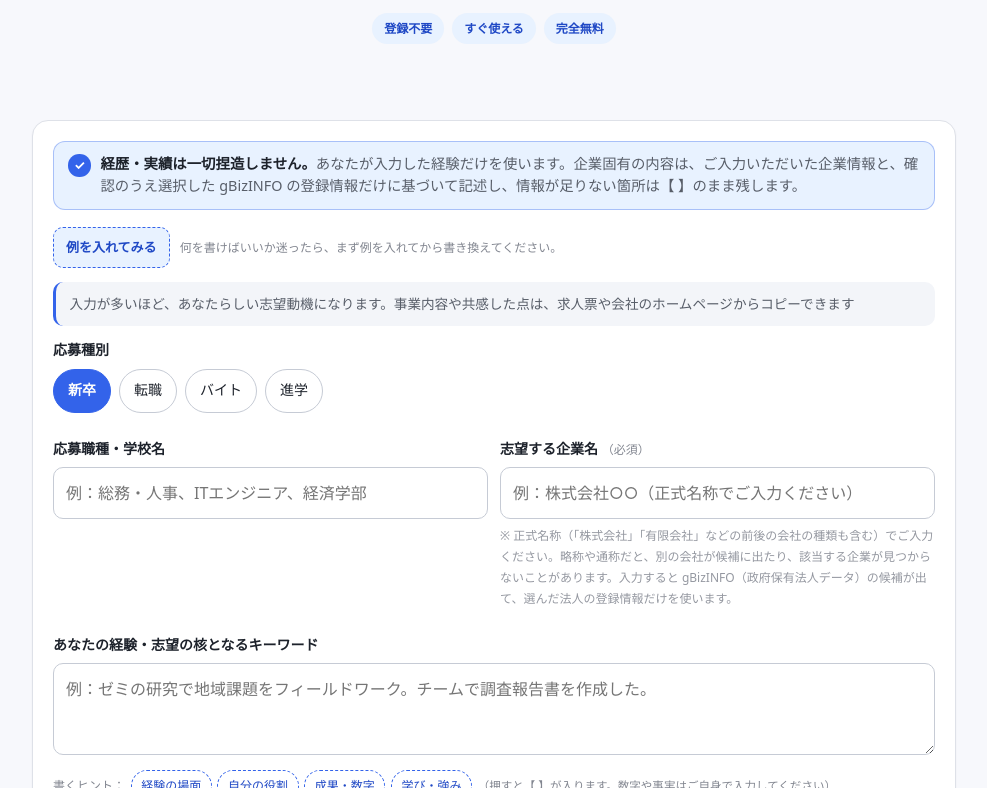
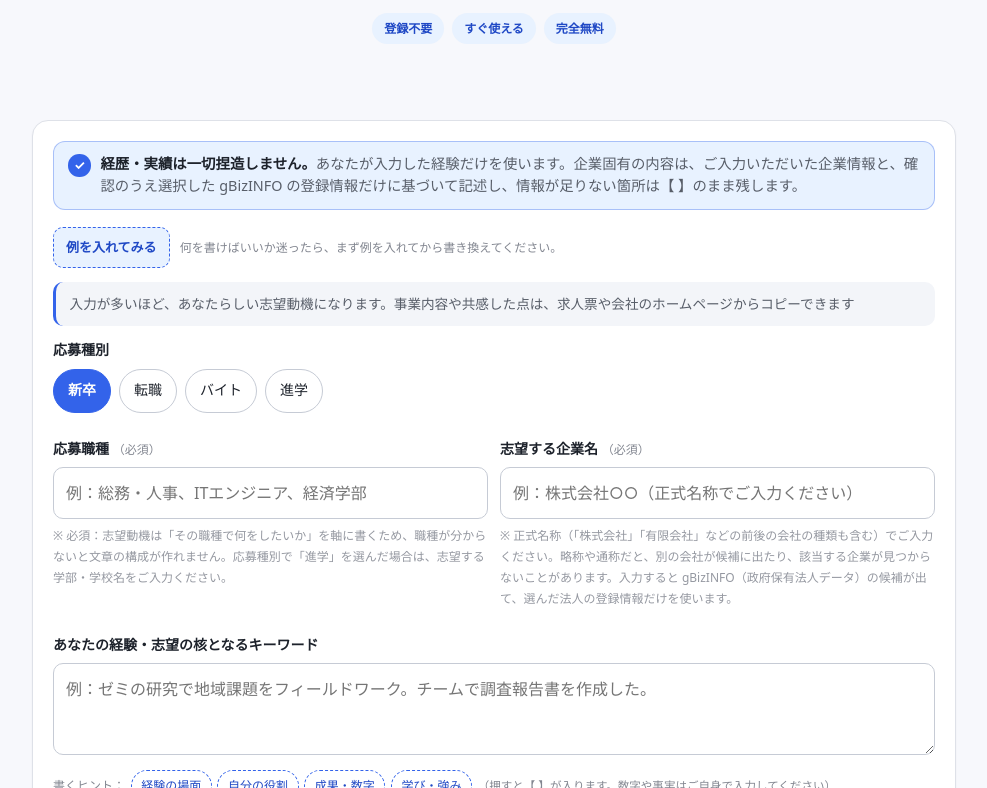
Before and after one commit to zhuojianwei428/career-ai, a website: page index.html in a window 1280 px wide. Shown: the part 383-1171 px from the top of the page, without its empty margins (146-1133 px from the left). Drawn offline with Linux system fonts and the light colour scheme; no server answers.

Commit message:
fix(index): 「応募職種・学校名」を「応募職種（必須）」に修正し、必須の理由を明記
- label から「・学校名」を外し、（必須）表示を追加（required リストには既に職種が入っており実装と一致）
- 理由文を下に追加: 職種が軸なので分からないと構成が作れない旨＋進学選択時は学部・学校名を案内
- placeholder から「経済学部」を外し職種の例に集中

```diff
--- a/index.html
+++ b/index.html
@@ -115,8 +115,9 @@
 
         <div class="row">
           <div class="field">
-            <label>応募職種・学校名</label>
-            <input type="text" data-field="職種" placeholder="例：総務・人事、ITエンジニア、経済学部">
+            <label>応募職種 <span class="hint">（必須）</span></label>
+            <input type="text" data-field="職種" placeholder="例：総務・人事、ITエンジニア">
+            <p class="hint sub2">※ 必須：志望動機は「その職種で何をしたいか」を軸に書くため、職種が分からないと文章の構成が作れません。応募種別で「進学」を選んだ場合は、志望する学部・学校名をご入力ください。</p>
           </div>
           <div class="field">
             <label>志望する企業名 <span class="hint">（必須）</span></label>
```
